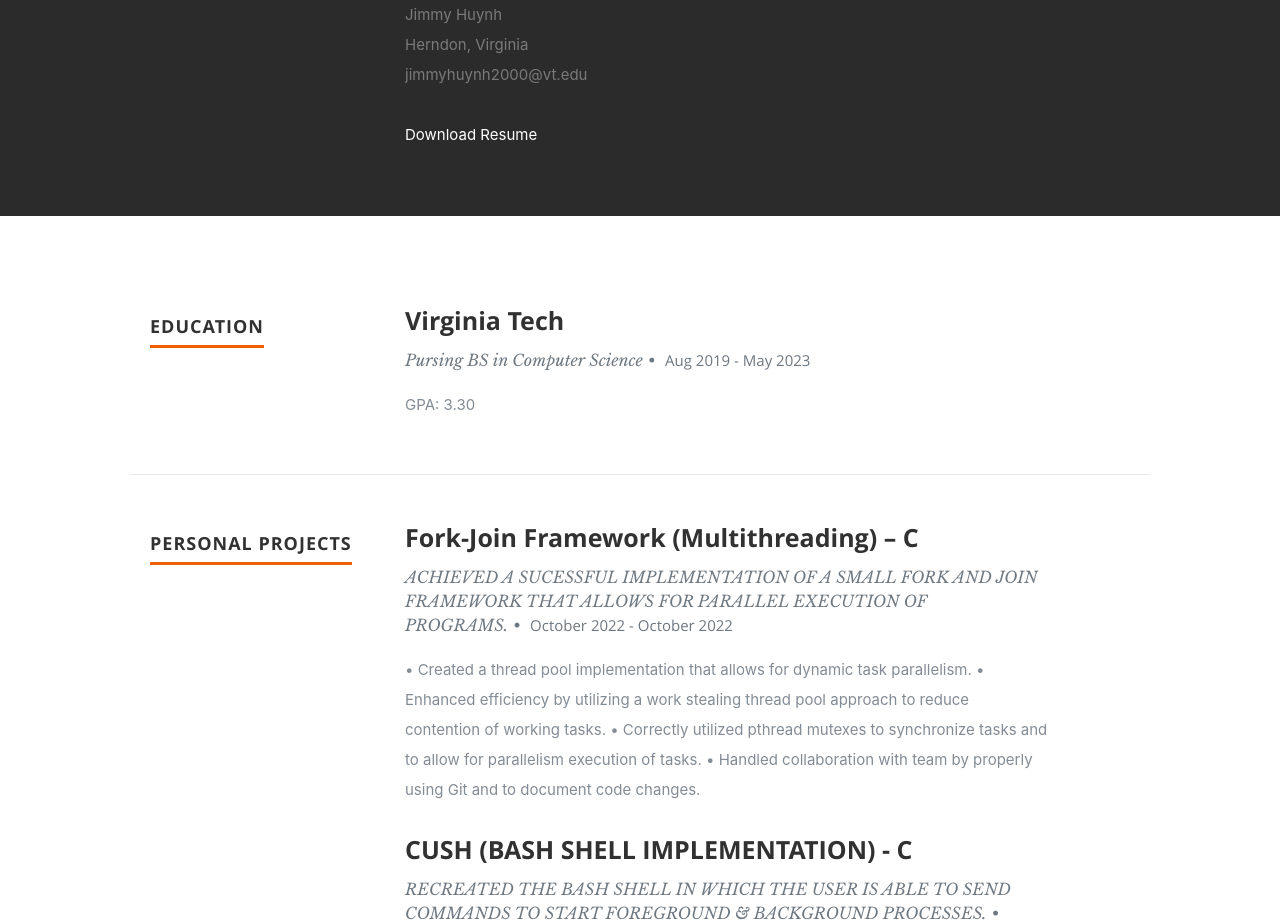
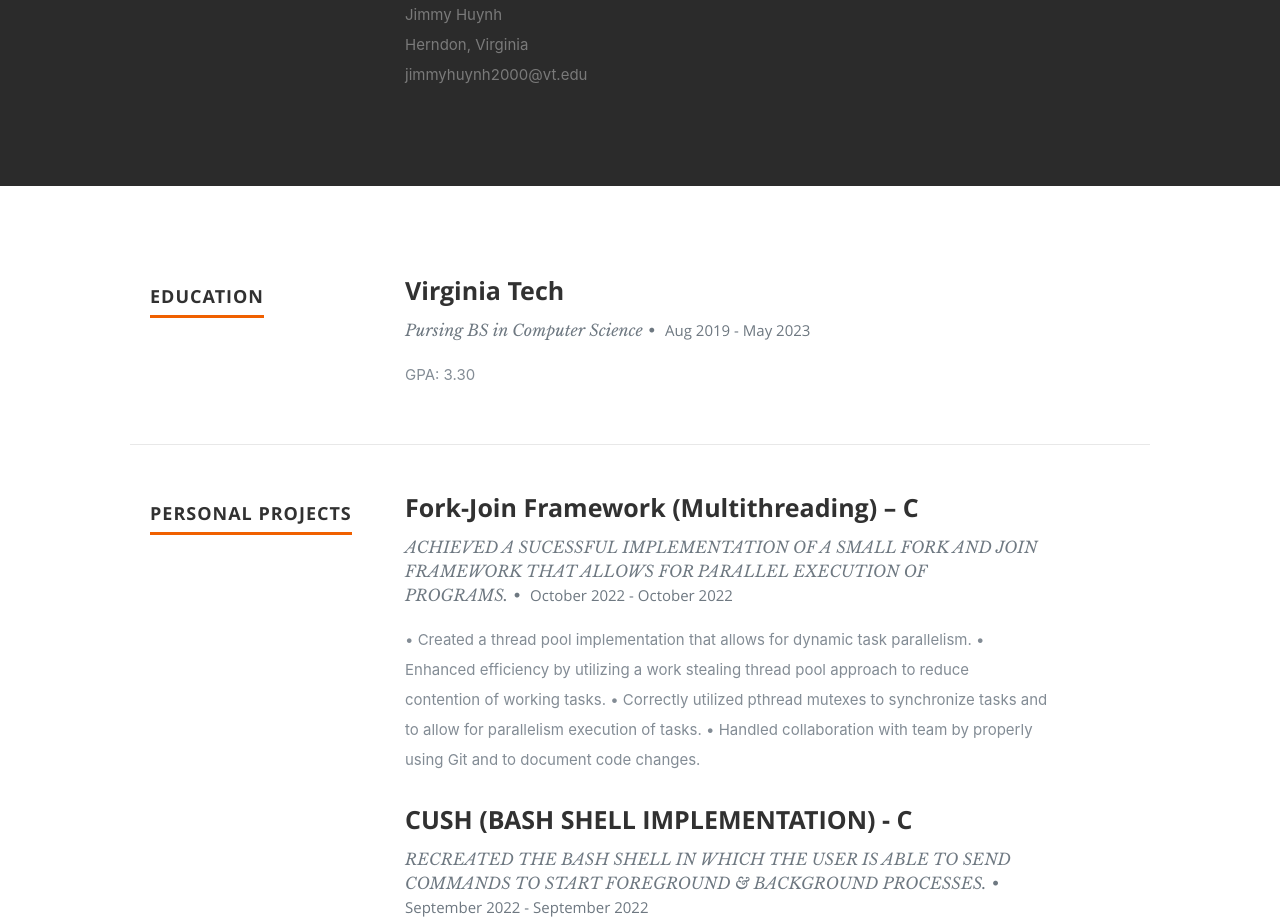
Before and after one commit to huangwai/personal_resume_website, a React (Create React App) app: page / in a window 1280 px wide. Shown: the part 1100-2022 px from the top of the page. Built offline with nearby package versions, Linux system fonts and the light colour scheme.

Commit message:
removed resume download

```diff
--- a/src/components/About.js
+++ b/src/components/About.js
@@ -35,7 +35,7 @@ export default class About extends Component {
                     <br></br>
                     <span>{resumeData.website}</span>
        					   </p>
-                      <a className="resumeLink" href="public/HuynhJimmy_Resume.pdf" download>Download Resume</a>
+                      {/*<a className="resumeLink" href="../../public/HuynhJimmy_Resume.pdf" download = "HuynhJimmy_Resume.pdf">Download Resume</a>*/}
                   </div>
                </div>
             </div>
```
